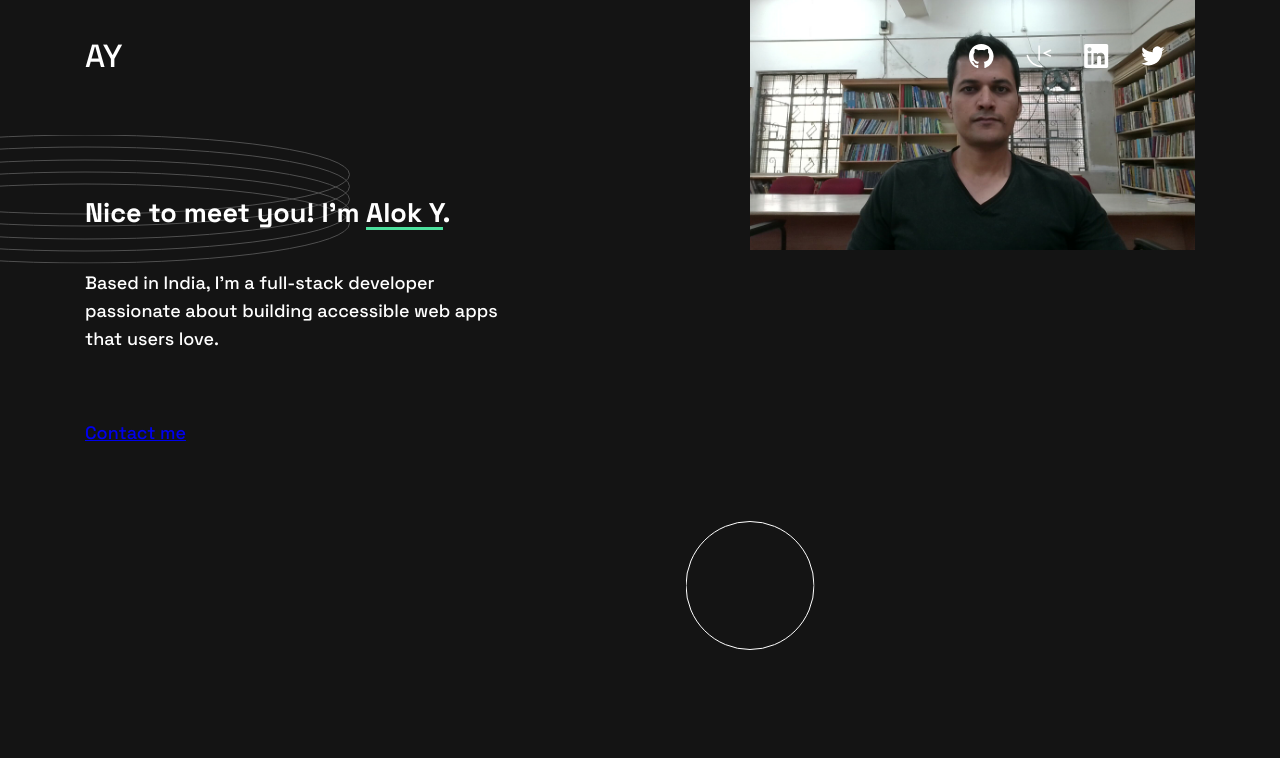
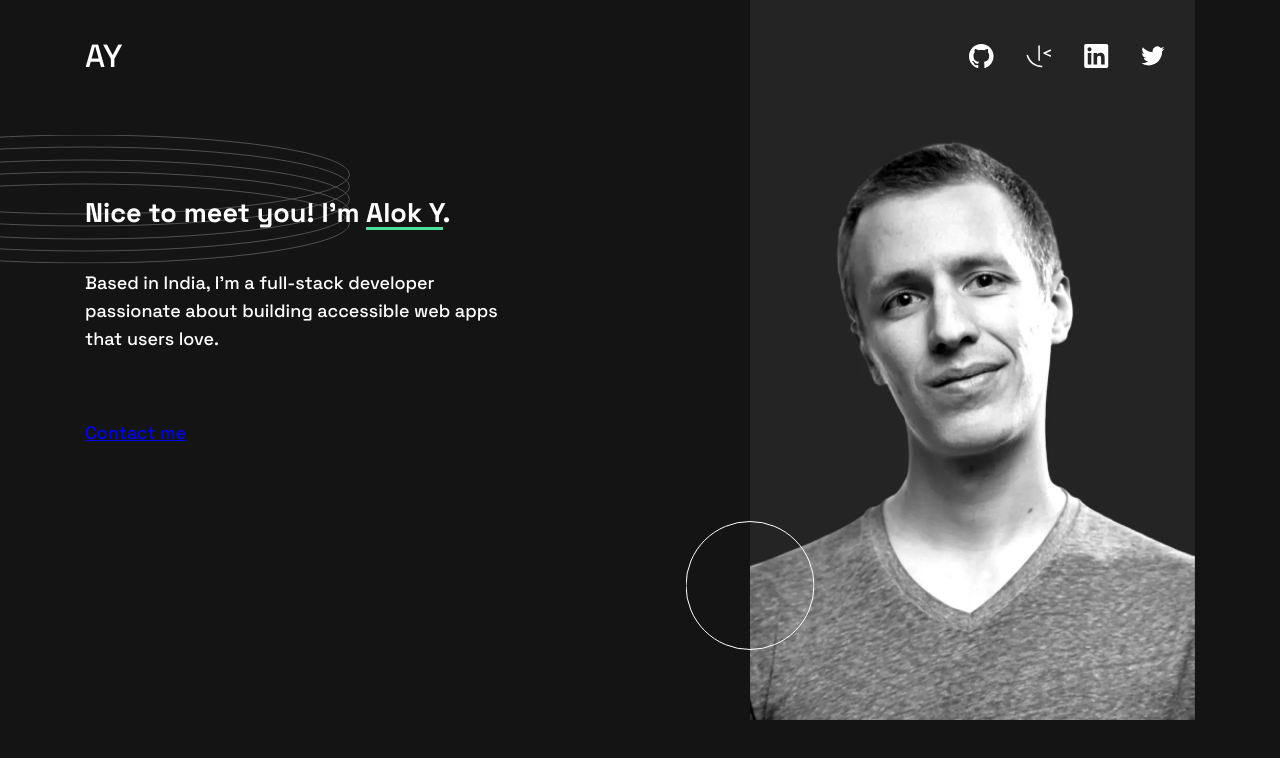
Before and after one commit to alok-38/portfolio-website, a plain HTML site: page index.html in a window 1280 px wide. Drawn offline with Linux system fonts and the light colour scheme.

Commit message:
Working with images

```diff
--- a/index.html
+++ b/index.html
@@ -63,9 +63,9 @@
             <div class="wrapper hero__wrapper bottom-border">
                 <div class="hero__content">
                     <picture>
-                        <source media="(min-width: 62.5em)" srcset="./assets/images/Alok.jpg" />
-                        <source media="(min-width: 37.5em)" srcset="./assets/images/Thinking.jpg" />
-                        <img class="hero__image" src="./assets/images/Pro.jpg" alt="picture of Alokananda Y"
+                        <source media="(min-width: 62.5em)" srcset="./assets/images/image-profile-desktop.webp" />
+                        <source media="(min-width: 37.5em)" srcset="./assets/images/image-profile-tablet.webp" />
+                        <img class="hero__image" src="./assets/images/image-profile-mobile.webp" alt="picture of Alokananda Y"
                             width-="174" height="383" />
                     </picture>
                     <img class="hero__rings" src="./assets/images/pattern-rings.svg" alt="" width="530" height="129" />
```
